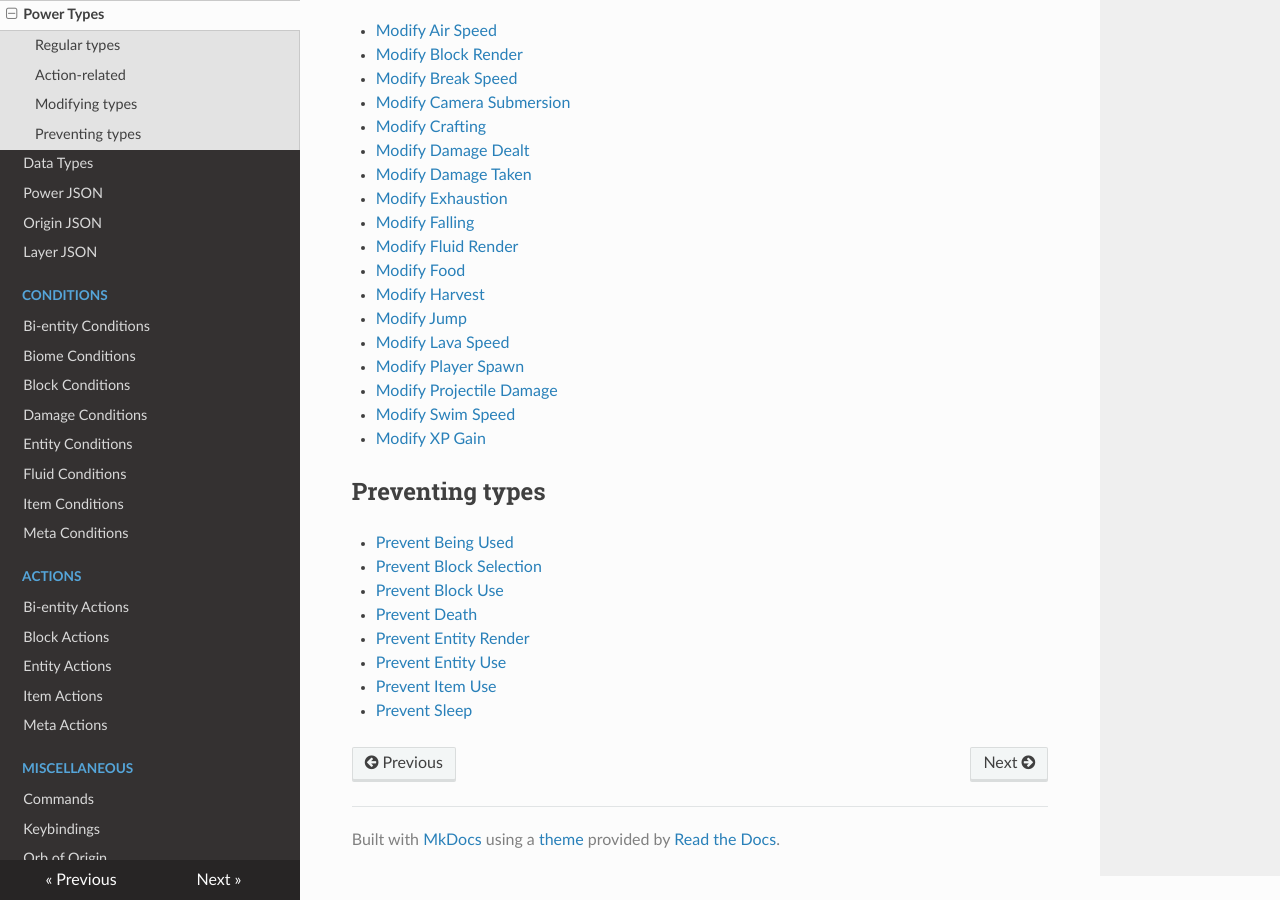
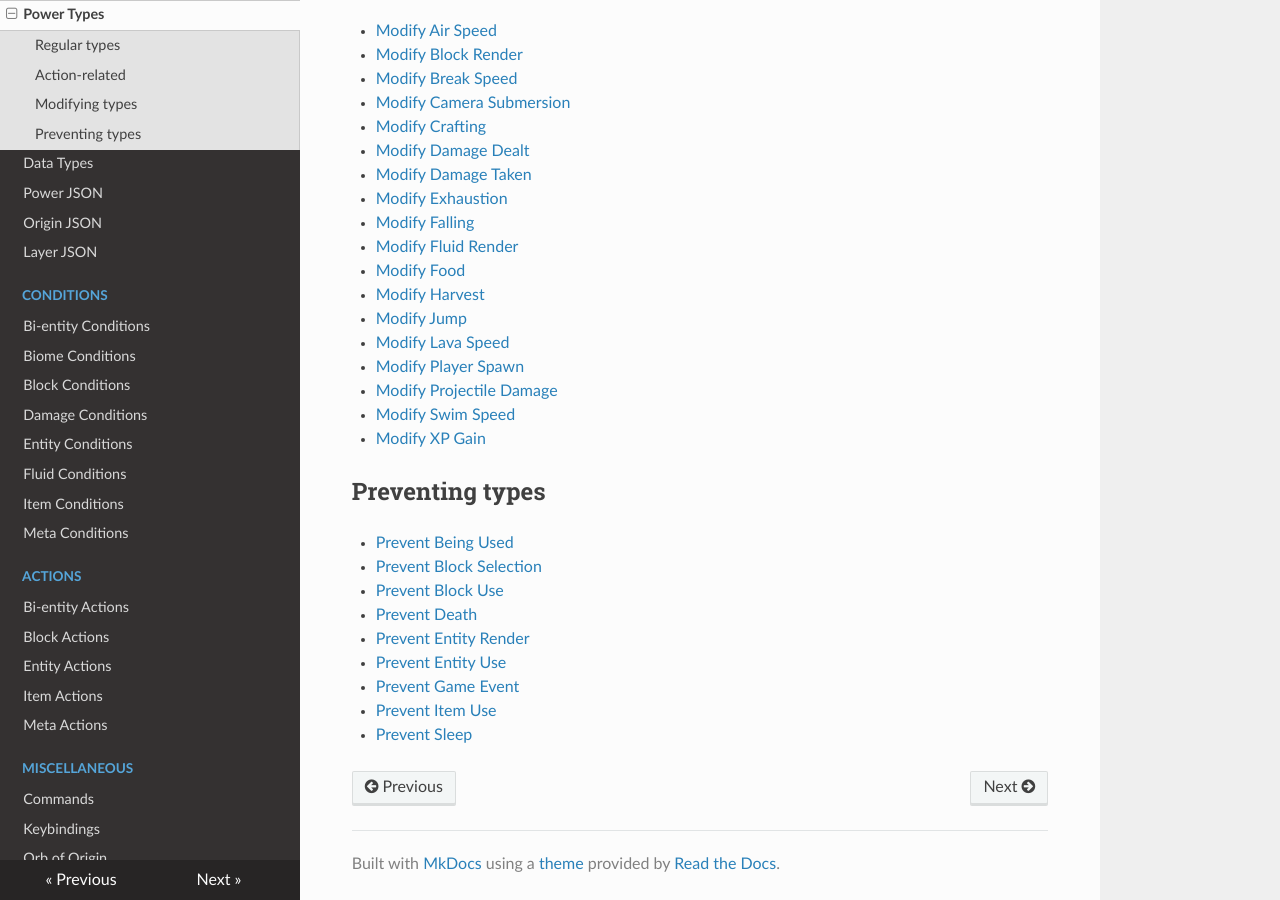
Before and after one commit to apace100/origins-docs, an MkDocs documentation site: the page built from docs/power_types.md, in a window 1280 px wide and 900 px high, scrolled down 2015 px. Built offline with MkDocs 1.6.1, drawn with Linux system fonts in a browser that asks for light colours; nearby versions of some CDN libraries.

Commit message:
Updated `power_types.md` It should now include the `prevent_game_event` power type

```diff
--- a/docs/power_types.md
+++ b/docs/power_types.md
@@ -107,5 +107,6 @@ Unless stated otherwise, each power type supports a `condition` field with an [e
 * [Prevent Death](power_types/prevent_death.md)
 * [Prevent Entity Render](power_types/prevent_entity_render.md)
 * [Prevent Entity Use](power_types/prevent_entity_use.md)
+* [Prevent Game Event](power_types/prevent_game_event.md)
 * [Prevent Item Use](power_types/prevent_item_use.md)
 * [Prevent Sleep](power_types/prevent_sleep.md)
```
